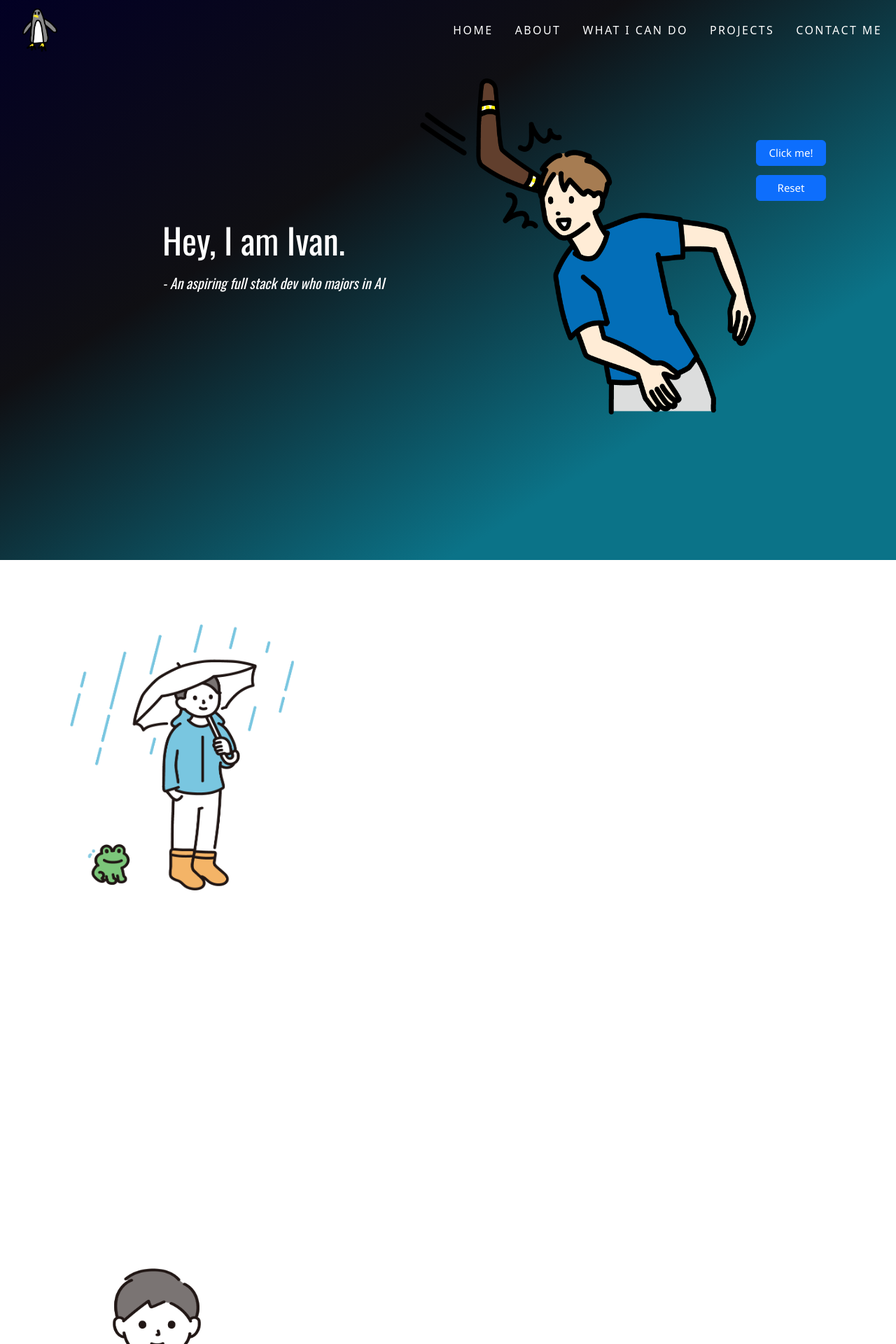
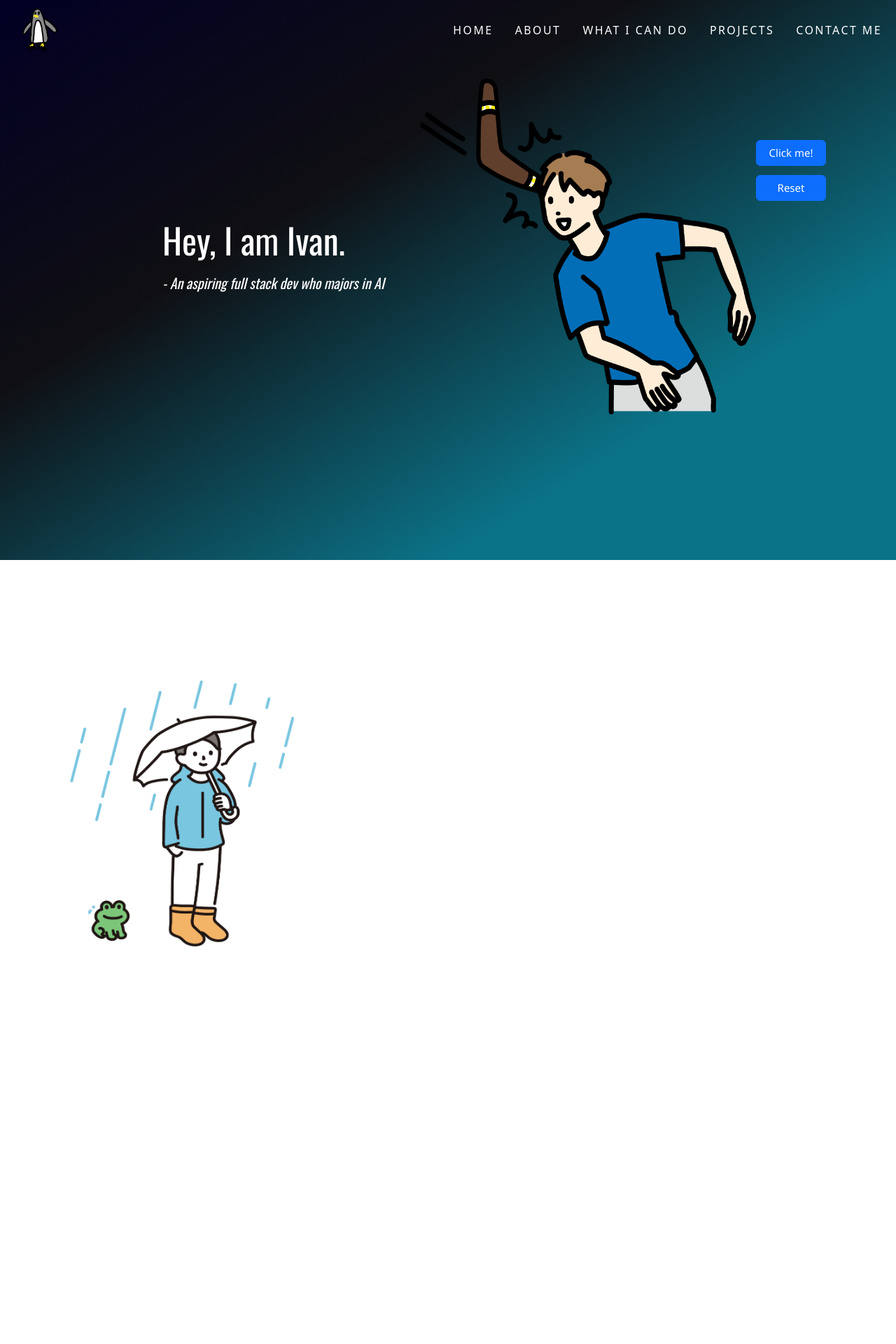
Before and after one commit to Ivyzie/react-vite-blog, a React (Vite) app: page / in a window 1280 px wide. Shown: the top 1920 px of the page at 70% size. Built offline with nearby package versions, Linux system fonts and the light colour scheme.

Commit message:
modified:   src/App.css 	modified:   src/gallery.css

```diff
--- a/src/App.css
+++ b/src/App.css
@@ -1,7 +1,7 @@
 @import url("https://fonts.googleapis.com/css2?family=Oswald&display=swap");
 
 #welcome {
-  height: 90vh;
+  height: 100vh;
   margin: 0 auto;
   padding: 2rem;
   text-align: center;
@@ -23,7 +23,7 @@
 }
 
 .welcome-section {
-  height: 90vh;
+  height: 100vh;
   text-align: center;
   margin-top: 80px;
   margin-left: 200px;
--- a/src/gallery.css
+++ b/src/gallery.css
@@ -1,5 +1,5 @@
 .gallery-div {
-  height: 90vh;
+  height: 100vh;
   width: 100%;
   display: flex;
   flex-direction: row;
```
